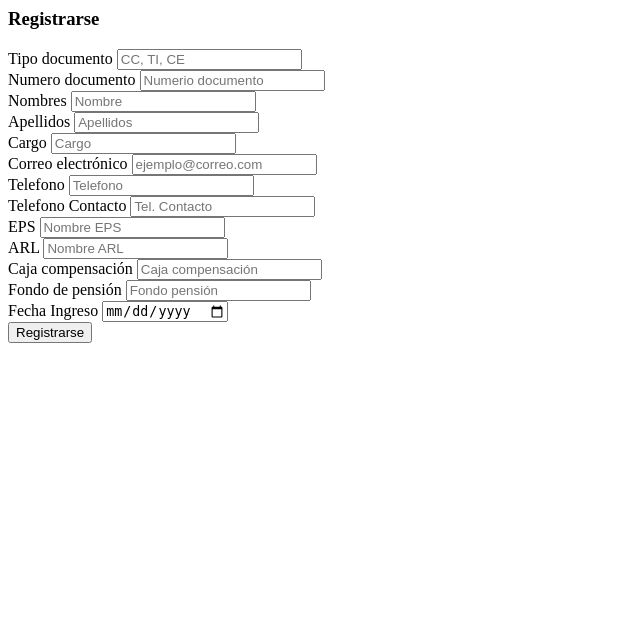
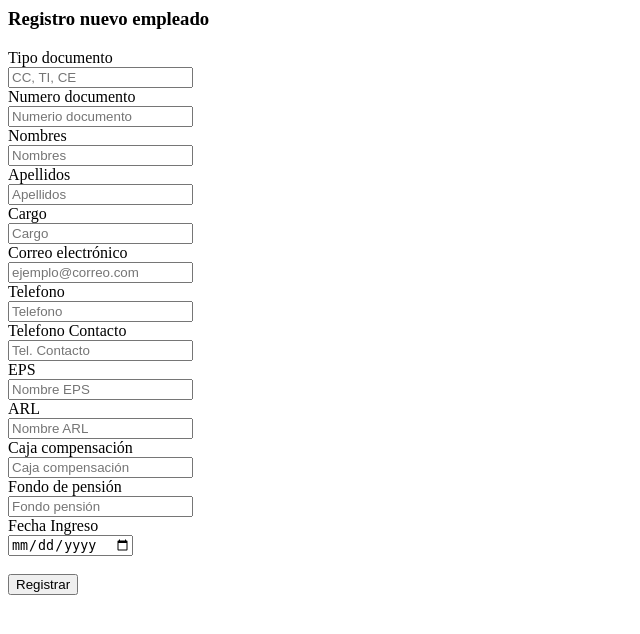
Before and after one commit to MrError2003/apprh, a PHP site: page /views/nuevoempleado.php in a window 1280 px wide. Shown: the top 634 px of the page, without its empty margins (0-640 px from the left). Run offline with PHP 8.4, Linux system fonts and the light colour scheme.

Commit message:
formulario reg cargos

```diff
--- a/navbar.php
+++ b/navbar.php
@@ -10,6 +10,9 @@
           <a class="nav-link active" aria-current="page" href="./views/registro.php">Registro Usuario</a>
         </li>
         <li class="nav-item">
+          <a class="nav-link active" aria-current="page" href="./views/registrocargo.php">Registro Cargo</a>
+        </li>
+        <li class="nav-item">
           <a class="nav-link active" aria-current="page" href="./views/nuevoempleado.php">Registro empleado</a>
         </li>
         <li class="nav-item">
--- a/views/nuevoempleado.php
+++ b/views/nuevoempleado.php
@@ -2,89 +2,116 @@
     <div class="row">
 
         <div class="tab-pane fade" id="register">
-            <h3 class="mb-4">Registrarse</h3>
-
+            <h3 class="mb-4">Registro nuevo empleado</h3>
 
             <?php
             include '../controller/conexion.php';
-            if (isset($_POST['registrarse'])) {
-                $identificacion = $_POST['identificacion'];
-                $nombre = $_POST['nombre']; //escampar el input en una variable
+
+            if (isset($_POST['registrar'])) {
+                $tipodocumento = $_POST['tipodocumendo'];
+                $identificacion = $_POST['documento'];
+                $nombres = $_POST['nombres'];
+                $apellidos = $_POST['apellidos'];
+                $cargo = $_POST['cargo'];
                 $email = $_POST['email'];
-                $password = $_POST['password'];
+                $telefono = $_POST['telefono'];
+                $telefonocontacto = $_POST['contacto'];
+                $eps = $_POST['eps'];
+                $arl = $_POST['arl'];
+                $cajacompensacion = $_POST['cajacompensacion'];
+                $pension = $_POST['pension'];
+                $fechaingreso = $_POST['ingreso'];
+                $fechacreacion = date("Y-m-d");
                 $estado = "ACTIVO";
-                $fechacreacion = date("Y-m-d");
 
-                $insert = mysqli_query($con, "INSERT INTO empleados(nombre,identificacion,email,pasword,estado, fechacreacion)
-          VALUES ('$nombre','$identificacion','$email','$password','$estado','$fechacreacion')");
+                $insert = mysqli_query($con, "INSERT INTO empleados (tipodocumento, identificacion, nombres, apellidos, cargo, email, telefono, telefonocontacto, eps, arl, cajacompensacion, pension, fechaingreso, fechacreacion, estado)
+                                 VALUES ('$tipodocumento', '$identificacion', '$nombres', '$apellidos', '$cargo', '$email', '$telefono', '$telefonocontacto', '$eps', '$arl', '$cajacompensacion', '$pension', '$fechaingreso', '$fechacreacion', '$estado')");
 
                 if ($insert) {
-                    echo '<div class="alert alert-succer" role="alert">
-              DATOS GUARDADOS CON EXITO
-              <a href="../index.php" class="btn btn-warning">REGRESAR AL INICIO </a>
+                    echo '<div class="alert alert-success" role="alert">
+                DATOS GUARDADOS CON ÉXITO
+                <a href="../index.php" class="btn btn-warning">REGRESAR AL INICIO</a>
               </div>';
                 } else {
-                    echo "error al guardar";
+                    echo "Error al guardar los datos: " . mysqli_error($con);
                 }
             }
+
+            mysqli_close($con);
             ?>
+
+
         </div>
 
         <form method="post">
             <div class="mb-3">
                 <label for="registerName" class="form-label">Tipo documento</label>
+                <br>
                 <input type="text" class="form-control" id="registerTypedoc" placeholder="CC, TI, CE" name="tipodocumendo" required>
             </div>
             <div class="mb-3">
                 <label for="registerName" class="form-label">Numero documento</label>
+                <br>
                 <input type="text" class="form-control" id="registerDoc" placeholder="Numerio documento" name="documento" required>
             </div>
             <div class="mb-3">
                 <label for="registerName" class="form-label">Nombres</label>
-                <input type="text" class="form-control" id="registerNames" placeholder="Nombre" name="nombres" required>
+                <br>
+                <input type="text" class="form-control" id="registerNames" placeholder="Nombres" name="nombres" required>
             </div>
             <div class="mb-3">
                 <label for="registerName" class="form-label">Apellidos</label>
+                <br>
                 <input type="text" class="form-control" id="registerSecondsname" placeholder="Apellidos" name="apellidos" required>
             </div>
             <div class="mb-3">
                 <label for="registerName" class="form-label">Cargo</label>
+                <br>
                 <input type="text" class="form-control" id="registerCarge" placeholder="Cargo" name="cargo" required>
             </div>
             <div class="mb-3">
                 <label for="registerEmail" class="form-label">Correo electrónico</label>
+                <br>
                 <input type="email" class="form-control" id="registerEmail" placeholder="ejemplo@correo.com" name="email" required>
             </div>
             <div class="mb-3">
                 <label for="registerName" class="form-label">Telefono</label>
+                <br>
                 <input type="text" class="form-control" id="registerTel" placeholder="Telefono" name="nombres" required>
             </div>
             <div class="mb-3">
                 <label for="registerName" class="form-label">Telefono Contacto</label>
+                <br>
                 <input type="text" class="form-control" id="registerContactphone" placeholder="Tel. Contacto" name="contacto" required>
             </div>
             <div class="mb-3">
                 <label for="registerName" class="form-label">EPS</label>
+                <br>
                 <input type="text" class="form-control" id="registerEPS" placeholder="Nombre EPS" name="eps" required>
             </div>
             <div class="mb-3">
                 <label for="registerName" class="form-label">ARL</label>
+                <br>
                 <input type="text" class="form-control" id="registerARL" placeholder="Nombre ARL" name="arl" required>
             </div>
             <div class="mb-3">
                 <label for="registerName" class="form-label">Caja compensación</label>
+                <br>
                 <input type="text" class="form-control" id="registerCaja" placeholder="Caja compensación" name="cajacompensacion" required>
             </div>
             <div class="mb-3">
                 <label for="registerName" class="form-label">Fondo de pensión</label>
+                <br>
                 <input type="text" class="form-control" id="registerPension" placeholder="Fondo pensión" name="pension" required>
             </div>
             <div class="mb-3">
                 <label for="registerName" class="form-label">Fecha Ingreso</label>
+                <br>
                 <input type="date" class="form-control" id="dateadmission" placeholder="Fecha de ingreso" name="ingreso" required>
             </div>
+            <br>
             <div class="text-center">
-                <button type="submit" class="btn btn-primary" name="registrarse">Registrarse</button>
+                <button type="submit" class="btn btn-primary" name="registrar">Registrar</button>
             </div>
         </form>
 
```
Also changed, not shown: controller/calculoSalario.php (added), views/salario.php (added).
